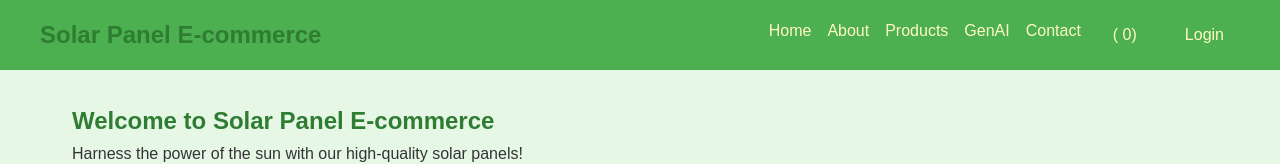
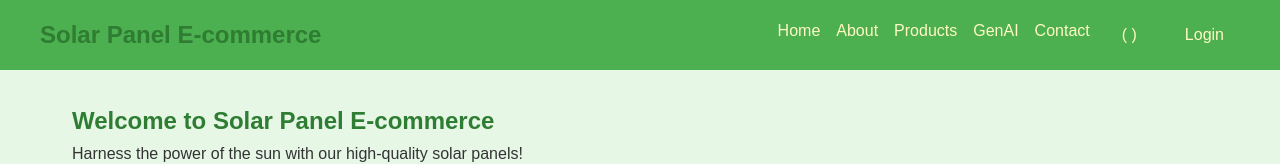
Before and after one commit to GowthamThirumoorthy/Solar-e-commerce, a plain HTML site: page index.html in a window 1280 px wide. Shown: the top 164 px of the page. Drawn offline with Linux system fonts and the light colour scheme; grey boxes are pictures that could not be loaded.

Commit message:
Update index.html

```diff
--- a/index.html
+++ b/index.html
@@ -16,7 +16,7 @@
                 <li><a href="#products">Products</a></li>
                 <li><a href="#ai-assistant">GenAI</a></li>
                 <li><a href="#contact">Contact</a></li>
-                <li><button id="cart-button">( <span id="cart-count">0</span>)</button></li>
+                <li><button id="cart-button">( <span id="cart-count"></span>)</button></li>
                 <li><button id="login-button">Login</button></li>
             </ul>
         </nav>
```
